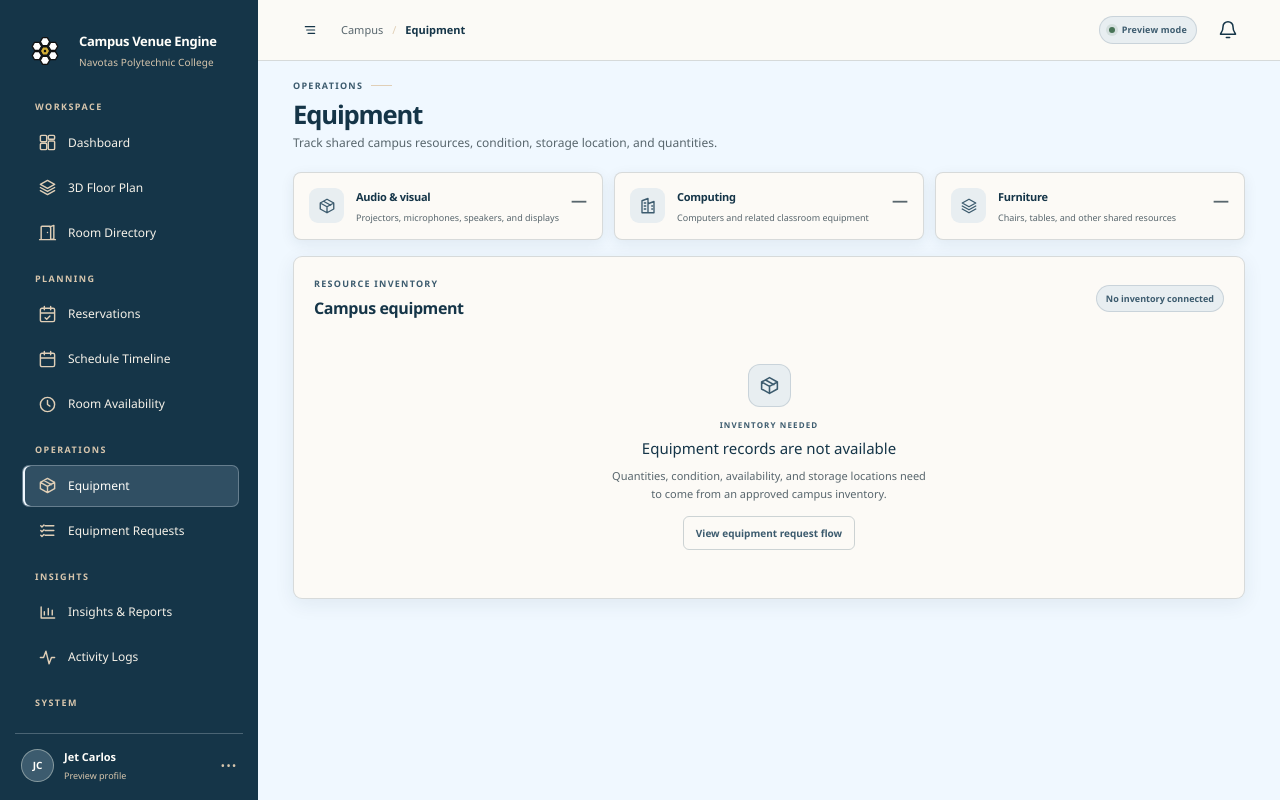
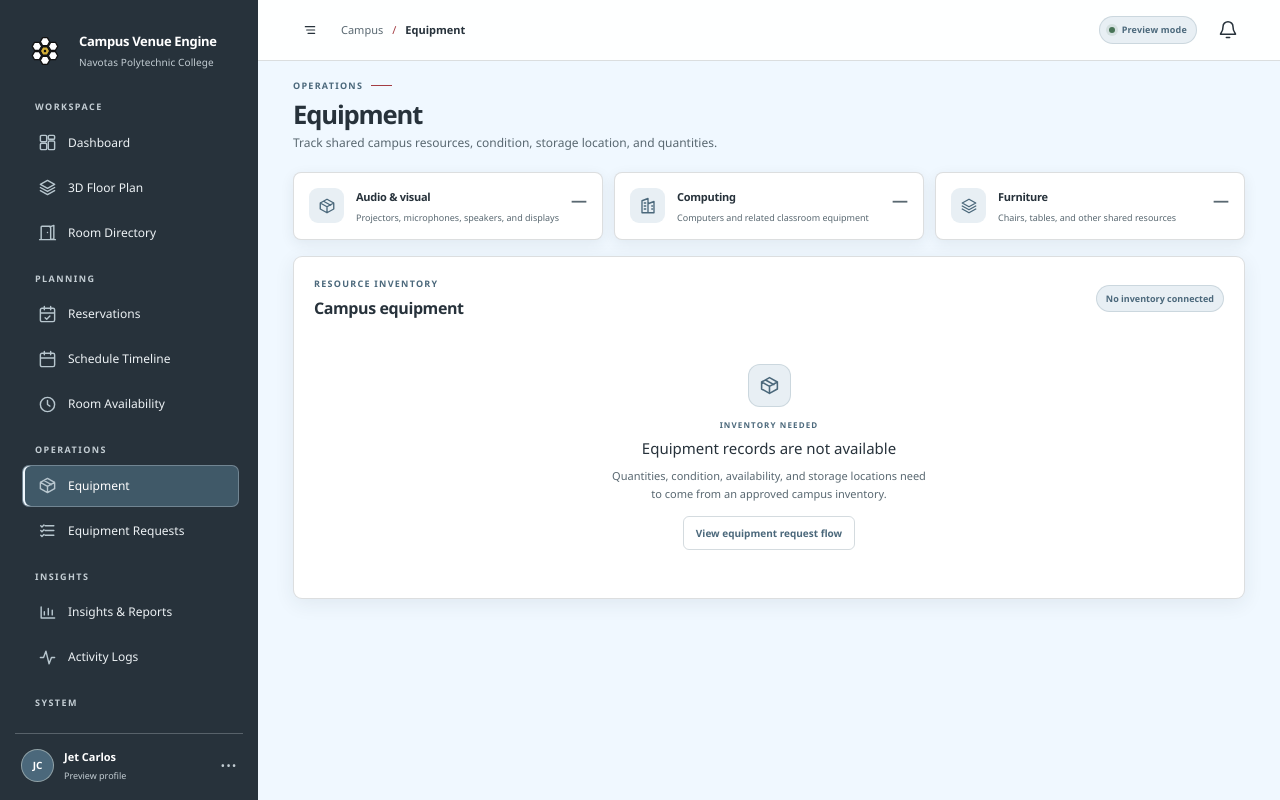
Before and after one commit to JustJett23/CVR-RRS, a Laravel app: page /equipment in a window 1280 px wide. Run offline with Laravel 12, Linux system fonts and the light colour scheme; style sheets or scripts are compiled from the project's sources.

Commit message:
style(cvr): apply NPC Heritage palette

```diff
--- a/resources/css/app.css
+++ b/resources/css/app.css
@@ -4,12 +4,11 @@
 @source '../../storage/framework/views/*.php';
 
 @theme {
-    --color-campus-primary: #153548;
-    --color-campus-secondary: #3C5B6E;
-    --color-campus-accent: #948978;
-    --color-campus-warm: #E0CFB7;
+    --color-campus-primary: #27323B;
+    --color-campus-secondary: #4B687B;
+    --color-campus-accent: #A43D43;
     --color-campus-background: #F0F8FF;
-    --color-campus-surface: #FCFAF6;
+    --color-campus-surface: #FFFFFF;
     --font-sans: 'Instrument Sans', 'Segoe UI', ui-sans-serif, system-ui, sans-serif;
 }
 
@@ -17,16 +16,16 @@
     color-scheme: light;
     --color-primary: var(--color-campus-primary);
     --color-secondary: var(--color-campus-secondary);
-    --color-accent: var(--color-campus-warm);
+    --color-accent: var(--color-campus-accent);
     --color-background: var(--color-campus-background);
     --color-surface: var(--color-campus-surface);
-    --color-text: #183544;
-    --color-text-muted: #58666d;
-    --color-on-primary: #fffefa;
-    --color-border: rgba(21, 53, 72, .16);
-    --color-hover: rgba(60, 91, 110, .1);
+    --color-text: #27323B;
+    --color-text-muted: #596871;
+    --color-on-primary: #FFFFFF;
+    --color-border: rgba(39, 50, 59, .16);
+    --color-hover: rgba(75, 104, 123, .1);
     --color-focus: var(--color-secondary);
-    --color-shadow: rgba(21, 53, 72, .08);
+    --color-shadow: rgba(39, 50, 59, .08);
     --color-background-55: color-mix(in srgb, var(--color-background) 55%, transparent);
     --color-background-45: color-mix(in srgb, var(--color-background) 45%, transparent);
     --color-background-28: color-mix(in srgb, var(--color-background) 28%, transparent);
@@ -46,8 +45,8 @@
     --color-surface-92: color-mix(in srgb, var(--color-surface) 92%, transparent);
     --color-map-hover: color-mix(in srgb, var(--color-primary) 8%, transparent);
     --color-map-outline: color-mix(in srgb, var(--color-primary) 32%, transparent);
-    --color-map-canvas-hover: rgba(21, 53, 72, .08);
-    --color-map-canvas-outline: rgba(21, 53, 72, .32);
+    --color-map-canvas-hover: rgba(39, 50, 59, .08);
+    --color-map-canvas-outline: rgba(39, 50, 59, .32);
     --color-map-grid: color-mix(in srgb, var(--color-secondary) 7%, transparent);
     --color-selected-room-border: color-mix(in srgb, var(--color-secondary) 18%, transparent);
     --color-toast-shadow: color-mix(in srgb, var(--color-primary) 20%, transparent);
@@ -55,15 +54,15 @@
     --color-success-soft: #e7efe8;
     --color-warning: #8a652b;
     --color-warning-soft: #f5eddd;
-    --color-danger: #9c4d43;
-    --color-danger-soft: #f5e8e4;
+    --color-danger: var(--color-campus-accent);
+    --color-danger-soft: #F6E8E9;
     --color-neutral: #626c70;
-    --color-neutral-soft: #ecebe6;
+    --color-neutral-soft: #E8EDF0;
     --color-info: var(--color-secondary);
-    --color-info-soft: #e8eef1;
-    --color-map-surface: #eee8dd;
-    --color-map-floor: #f8f4eb;
-    --color-map-floor-side: var(--color-accent);
+    --color-info-soft: #E8EFF4;
+    --color-map-surface: #E8EEF2;
+    --color-map-floor: #F5F8FA;
+    --color-map-floor-side: var(--color-secondary);
     --color-map-wall: var(--color-secondary);
     --map-status-available: var(--color-success);
     --map-status-available-side: #355641;
@@ -444,25 +443,25 @@ h2 { margin: 0; color: var(--ink); font-size: 17px; font-weight: 630; letter-spa
 /* Cohesive light campus workspace built from the approved palette tokens. */
 body { background: var(--color-background); color: var(--color-text); }
 :root { --sidebar-width: 258px; }
-.sidebar { background: var(--color-primary); color: #fffefa; }
+.sidebar { background: var(--color-primary); color: var(--color-on-primary); }
 .sidebar-nav { scrollbar-color: var(--color-background-55) transparent; }
 .sidebar-nav::-webkit-scrollbar-thumb { border-color: var(--color-primary); background: var(--color-background-45); }
 .nav-group { padding-left: 7px; }
-.nav-heading { margin-left: 13px; color: #d7c6ad; }
-.nav-link { padding-left: 14px; color: #f6f2e9; }
+.nav-heading { margin-left: 13px; color: #C3CDD3; }
+.nav-link { padding-left: 14px; color: #EDF2F5; }
 .nav-link:not(.nav-link-planned):hover { background: var(--color-background-12); }
 .nav-link.is-current { background: var(--color-secondary-72); border-color: var(--color-background-28); box-shadow: inset 2px 0 0 var(--color-background); }
-.nav-glyph { color: #e0cfb7; }
-.nav-link-planned { color: #d0c5b5; }
-.planned-label, .brand-school, .profile-role, .profile-menu { color: #d7c6ad; }
+.nav-glyph { color: #B7C6CE; }
+.nav-link-planned { color: #A8B7C0; }
+.planned-label, .brand-school, .profile-role, .profile-menu { color: #C3CDD3; }
 .sidebar-footer { border-top-color: var(--color-background-24); }
 .profile-avatar { background: var(--color-secondary); color: var(--color-on-primary); }
 
-.topbar { border-bottom-color: var(--color-border); background: rgba(252, 250, 246, .94); }
+.topbar { border-bottom-color: var(--color-border); background: rgba(255, 255, 255, .94); }
 .breadcrumb { color: var(--color-text-muted); }
 .breadcrumb-divider { color: var(--color-accent); }
 .icon-button { color: var(--color-primary); }
-.icon-button:hover { border-color: var(--color-border); background: #f1ece3; }
+.icon-button:hover { border-color: var(--color-border); background: var(--color-hover); }
 .demo-pill { border-color: var(--color-secondary-18); background: var(--color-info-soft); color: var(--color-secondary); }
 .demo-dot, .live-indicator i { background: var(--color-success); box-shadow: 0 0 0 3px rgba(71, 115, 86, .12); }
 .notification-button { color: var(--color-primary); }
@@ -479,7 +478,7 @@ h1 { font-size: clamp(21px, 2vw, 27px); }
 .live-indicator { color: var(--color-text-muted); }
 .workspace-grid { order: 0; grid-template-columns: minmax(0, 2.15fr) minmax(275px, .75fr); gap: 14px; }
 .metrics-grid { order: -1; margin: 0 0 16px; }
-.sample-notice { margin: 12px 0 0; border-color: var(--color-border); background: rgba(252, 250, 246, .66); color: var(--color-text-muted); }
+.sample-notice { margin: 12px 0 0; border-color: var(--color-border); background: rgba(255, 255, 255, .72); color: var(--color-text-muted); }
 .sample-notice strong { color: var(--color-primary); }
 .notice-mark { border-color: var(--color-accent); color: var(--color-secondary); }
 
@@ -500,7 +499,7 @@ h1 { font-size: clamp(21px, 2vw, 27px); }
 .select-wrap > span:last-child { color: var(--color-secondary); }
 .map-stage { height: clamp(420px, 53vh, 640px); background: var(--color-map-surface); }
 .map-stage::before { background-image: linear-gradient(var(--color-map-grid) 1px, transparent 1px), linear-gradient(90deg, var(--color-map-grid) 1px, transparent 1px); }
-.map-stage::after { background: radial-gradient(ellipse, rgba(148, 137, 120, .16), transparent 68%); }
+.map-stage::after { background: radial-gradient(ellipse, rgba(75, 104, 123, .16), transparent 68%); }
 .map-caption-kicker { color: var(--color-primary); }
 .map-caption-floor { border-color: var(--color-border); background: var(--color-surface-92); color: var(--color-secondary); }
 .map-controls { border-color: var(--color-border); background: var(--color-surface-96); box-shadow: 0 5px 16px var(--color-primary-12); }
@@ -514,7 +513,7 @@ h1 { font-size: clamp(21px, 2vw, 27px); }
 .map-data-note { border-top-color: var(--color-border); color: var(--color-text-muted); }
 .map-tooltip { border-color: var(--color-primary-14); background: var(--color-primary); color: var(--color-on-primary); box-shadow: 0 8px 20px var(--color-primary-20); }
 .tooltip-room { color: var(--color-on-primary); }
-.tooltip-status { color: #f2eadc; }
+.tooltip-status { color: #E5EDF1; }
 
 .snapshot-side { gap: 14px; }
 .side-panel { padding: 15px 15px 0; }
@@ -537,11 +536,11 @@ h1 { font-size: clamp(21px, 2vw, 27px); }
 .schedule-time { color: var(--color-secondary); }
 .reservation-state { color: var(--color-success); }
 .reservation-state.is-pending { color: var(--color-warning); }
-.selection-card { border-color: var(--color-border); background: #f2ece2; }
+.selection-card { border-color: var(--color-border); background: color-mix(in srgb, var(--color-background) 55%, var(--color-surface)); }
 .selection-card .eyebrow, .selection-room-id { color: var(--color-secondary); }
 .selection-close { color: var(--color-secondary); }
 .selection-close:hover { background: var(--color-hover); }
-.secondary-button { border-color: rgba(60, 91, 110, .25); color: var(--color-secondary); }
+.secondary-button { border-color: var(--color-secondary-24); color: var(--color-secondary); }
 .dashboard-footer { border-top-color: var(--color-border); color: var(--color-text-muted); }
 .footer-divider { color: var(--color-accent); }
 .toast { border-color: var(--color-background-20); background: var(--color-primary); color: var(--color-on-primary); box-shadow: 0 9px 28px var(--color-toast-shadow); }
@@ -569,7 +568,7 @@ button:focus-visible, a:focus-visible, select:focus-visible, #floor-plan:focus-v
 }
 
 @media (max-width: 680px) {
-    .topbar { border-color: var(--color-border); background: rgba(252, 250, 246, .96); box-shadow: 0 7px 22px rgba(21, 53, 72, .1); }
+    .topbar { border-color: var(--color-border); background: rgba(255, 255, 255, .96); box-shadow: 0 7px 22px rgba(39, 50, 59, .1); }
     .mobile-brand, .menu-toggle, .notification-button { color: var(--color-primary); }
     .dashboard { padding-top: 18px; }
     .page-heading { margin-bottom: 8px; }
--- a/resources/views/components/layouts/app.blade.php
+++ b/resources/views/components/layouts/app.blade.php
@@ -5,7 +5,7 @@
 <head>
     <meta charset="utf-8">
     <meta name="viewport" content="width=device-width, initial-scale=1">
-    <meta name="theme-color" content="#153548">
+    <meta name="theme-color" content="#27323B">
     <link rel="icon" type="image/svg+xml" href="{{ asset('images/campus-venue-engine-logo.svg') }}">
     <title>{{ $title }}</title>
     @vite(['resources/css/app.css', 'resources/js/app.js'])
```
